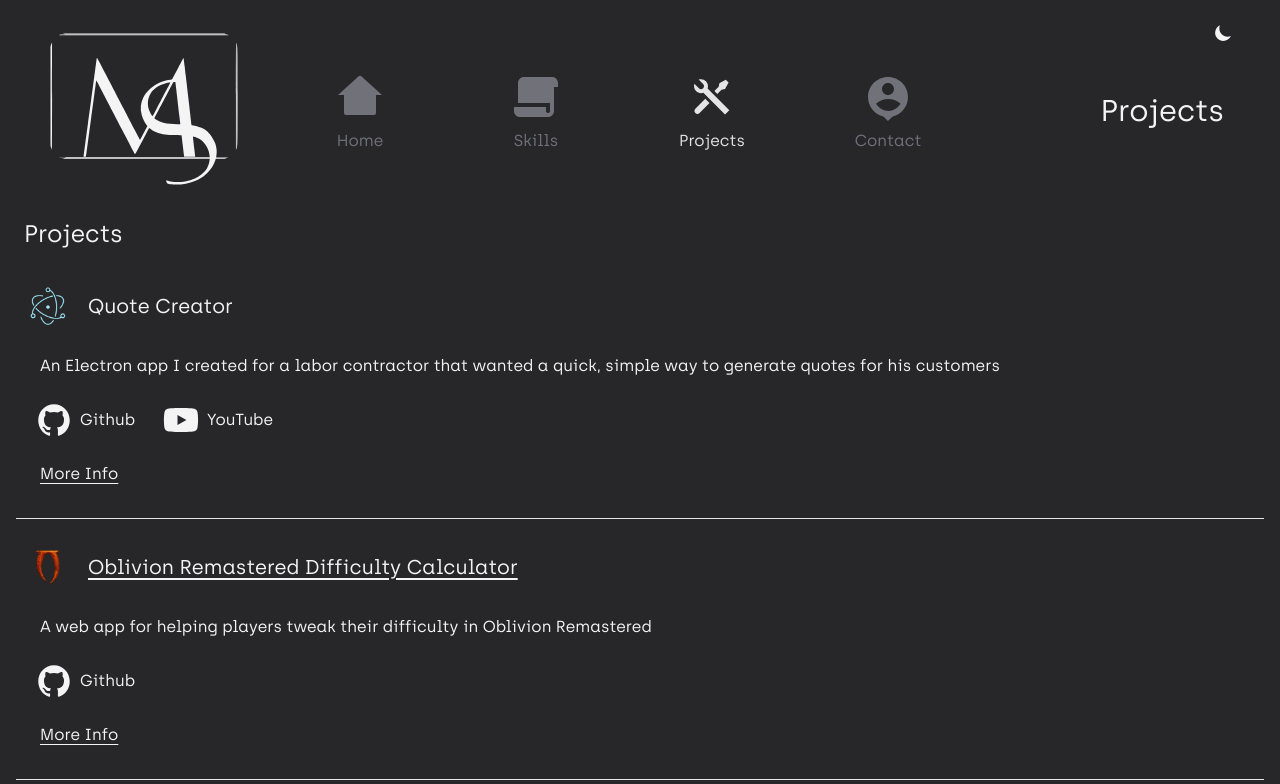
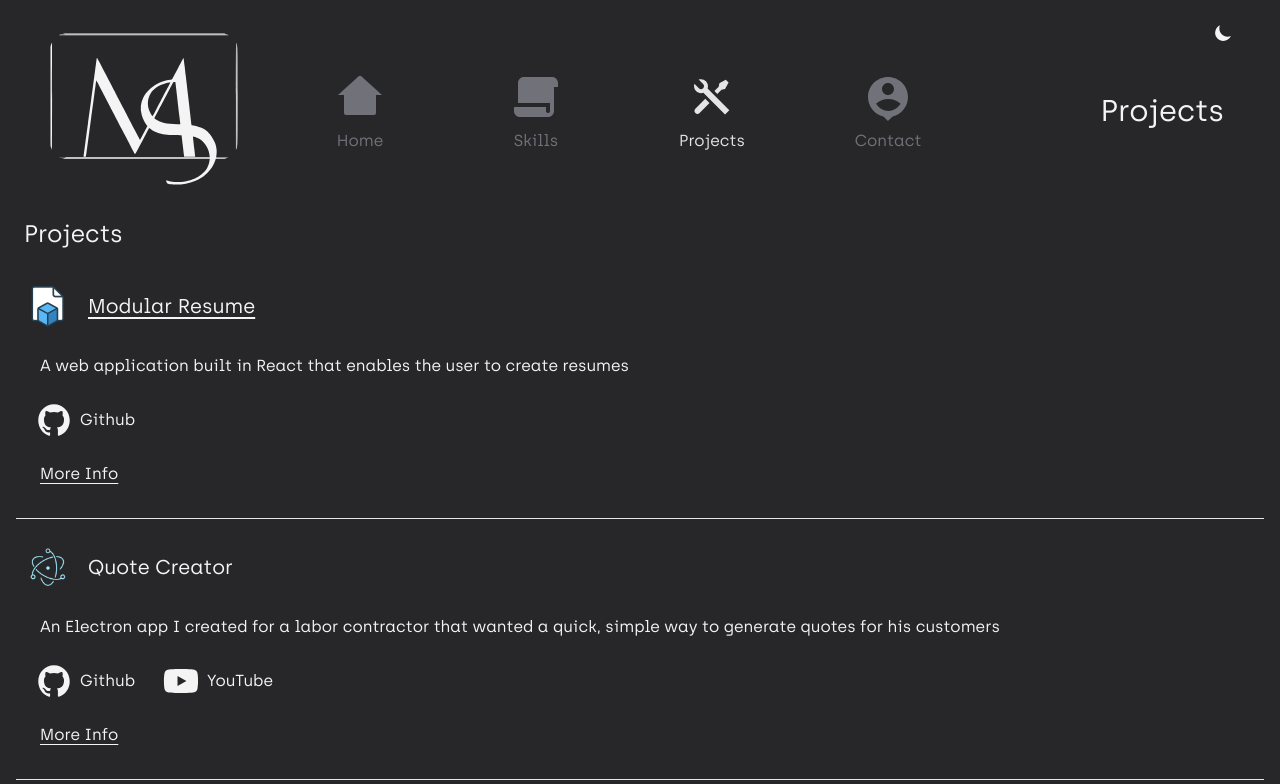
Before and after one commit to Tarrega88/portfolio, a React (Vite) app: page /projects in a window 1280 px wide. Shown: the top 784 px of the page. Built offline with nearby package versions, Linux system fonts and the light colour scheme.

Commit message:
added modular resume

```diff
--- a/src/features/projects/SoloProjects.jsx
+++ b/src/features/projects/SoloProjects.jsx
@@ -5,10 +5,31 @@ import hobaIcon from "./images/hoba_icon.png";
 import oblivIcon from "./images/oblivTransparent.png";
 import electronIcon from "./images/electronTransparent.png";
 import squareLogo from "./images/squareLogo.svg";
+import modularResumeLogo from "./images/logoFilled768.png";
 
 function SoloProjects() {
   return (
     <div>
+      <ProjectContainer
+        projectName="Modular Resume"
+        url="https://modularresume.com/"
+        src={modularResumeLogo}
+        shortDescription="A web application built in React that enables the user to create resumes"
+        githubUrl="https://github.com/Tarrega88/modular-resume-2"
+      >
+        <ShowMoreSection
+          writtenIn="TypeScript with React"
+          lists={[
+            { type: "Libraries", data: ["Redux", "Router", "Sonner", "Dexie"] },
+          ]}
+          text={[
+            "Modular Resume allows the user to create resumes, and it automatically saves each section into the browser's indexed db.",
+            "This allows the user to edit multiple resumes at once, or bring sections of one resume to another very quickly.",
+            "Some of the choices I made were based on making sure the resume output would be legible to ATS (applicant tracking systems), such as the absolutely positioned elements being positioned not in what would appear to be well-suited relative containers. Relative positioning messes with how PDFs are read, so some odd choice had to be made occasionally.",
+            "That said, I met my goal of building the most user-friendly application I possibly could at this point in time, while also providing a legitimately powerful tool.",
+          ]}
+        />
+      </ProjectContainer>
       <ProjectContainer
         projectName="Quote Creator"
         src={electronIcon}
```
Also changed, not shown: src/features/projects/images/logoFilled768.png (added).
